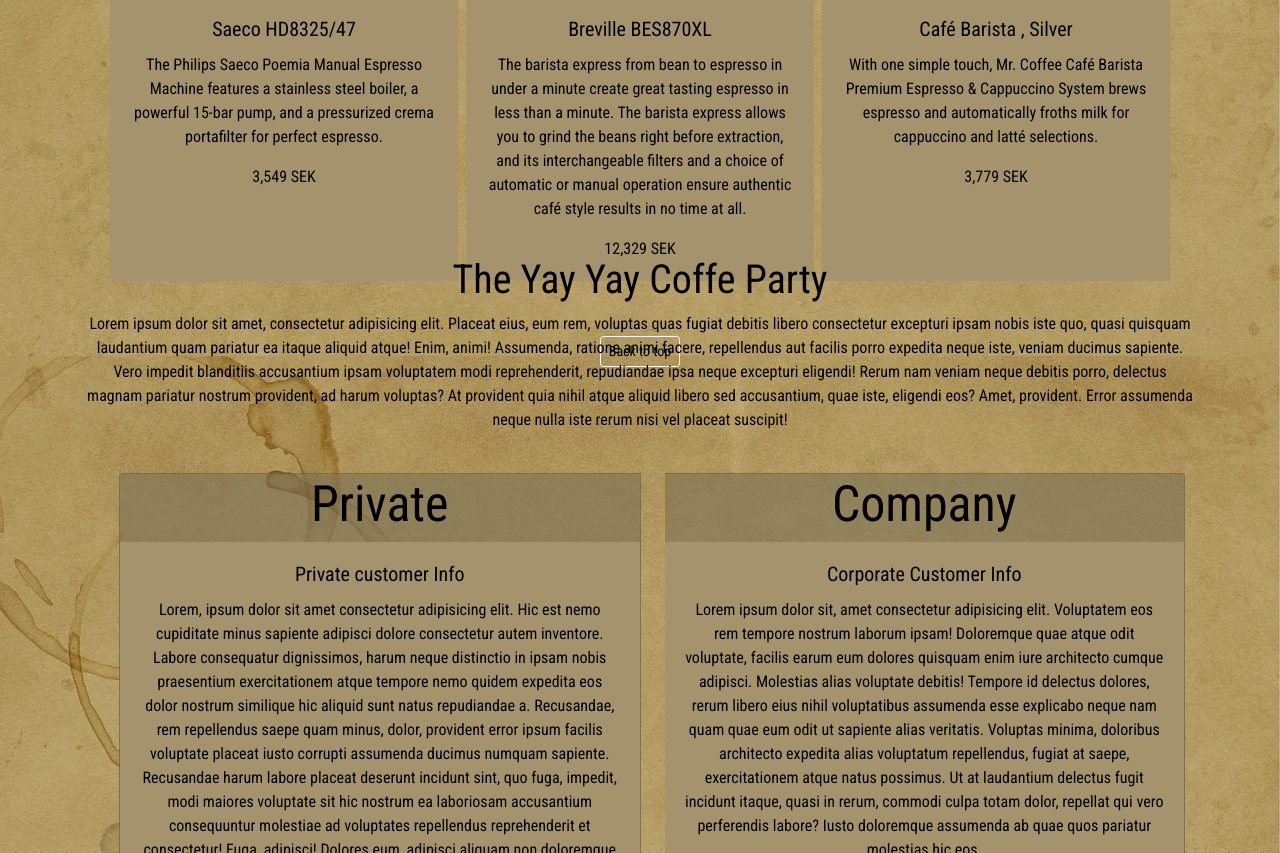
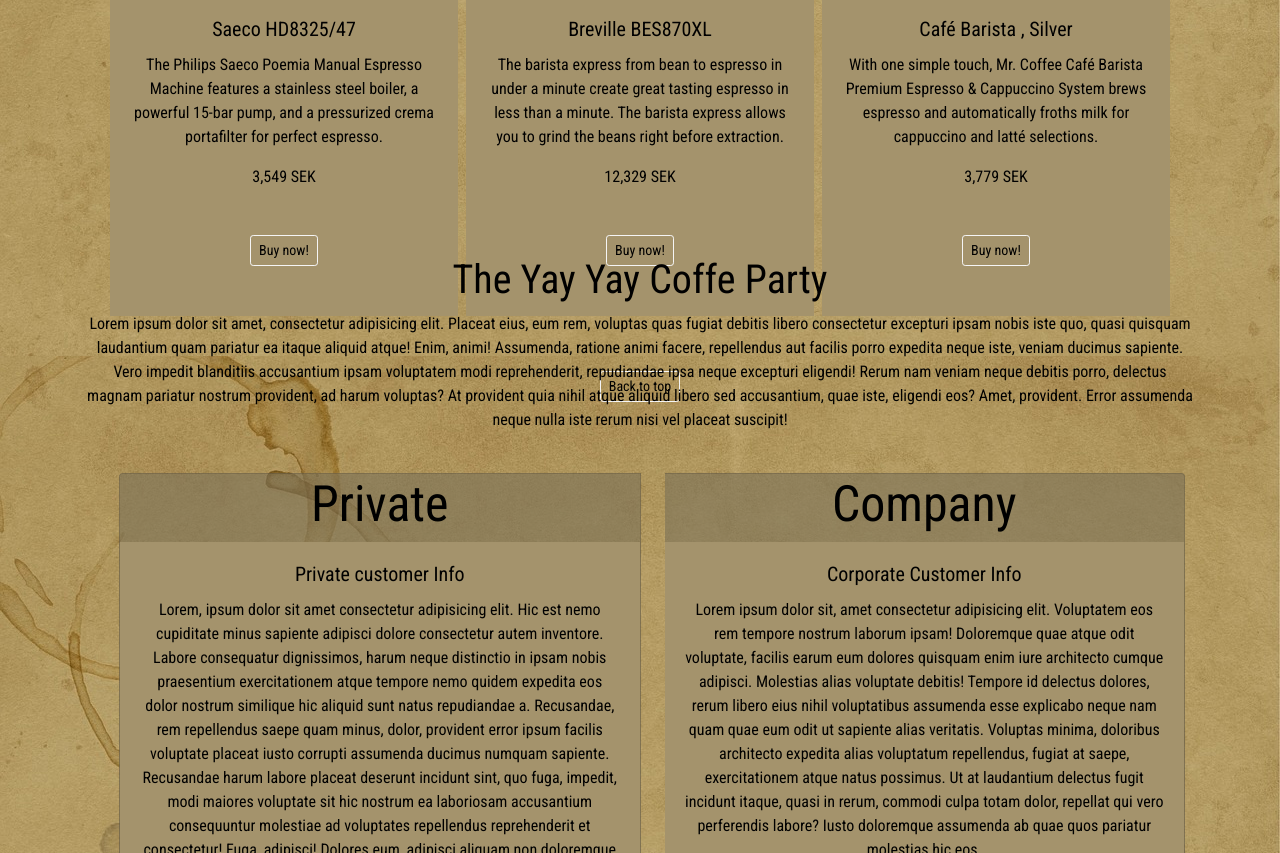
Before and after one commit to MrBrunotte/Excercise_8, a plain HTML site: page products.html in a window 1280 px wide. Shown: the part 1400-2253 px from the top of the page. Drawn offline with nearby package versions, Linux system fonts and the light colour scheme.

Commit message:
Add buy buttons

```diff
--- a/products.html
+++ b/products.html
@@ -40,7 +40,8 @@
     </nav>
     <header class="container center products">
         <h1 class="h1prod center space">Coffee - <br> Yay Yay</h1>
-        <p class=" welcomeText welcomeTextProd quotes center"> At Coffee Yay Yay we love Coffee mashines and the Yay Yay Coffee Party
+        <p class=" welcomeText welcomeTextProd quotes center"> At Coffee Yay Yay we love Coffee mashines and the Yay Yay
+            Coffee Party
         </p>
         <div class="row">
             <div class="col-6">
@@ -83,6 +84,8 @@
                                     <p class="card-text">
                                         <large class="text-mute">3,549 SEK<large>
                                     </p>
+                                    <a href="#"><button type="button" class="btn btn-sm btn-outline-light space">Buy
+                                            now!</button></a>
                                 </div>
                             </div>
                             <div class="card myCard ml-2">
@@ -92,15 +95,14 @@
                                     <h5 class="card-title">Breville BES870XL</h5>
                                     <p class="card-text">The barista express from bean to espresso in under a minute
                                         create great tasting espresso in less than a minute. The barista
-                                        express allows you to grind the beans right before extraction,
-                                        and its interchangeable filters and a choice of automatic or
-                                        manual operation ensure authentic café style results in no time
-                                        at all.
+                                        express allows you to grind the beans right before extraction.
 
                                     </p>
                                     <p class="card-text">
                                         <large class="text-mute">12,329 SEK<large>
                                     </p>
+                                    <a href="#"><button type="button" class="btn btn-sm btn-outline-light space">Buy
+                                            now!</button></a>
                                 </div>
                             </div>
                             <div class="card myCard ml-2">
@@ -115,6 +117,8 @@
                                     <p class="card-text">
                                         <large class="text-mute">3,779 SEK<large>
                                     </p>
+                                    <a href="#"><button type="button" class="btn btn-sm btn-outline-light space">Buy
+                                            now!</button></a>
                                 </div>
                             </div>
 
```
